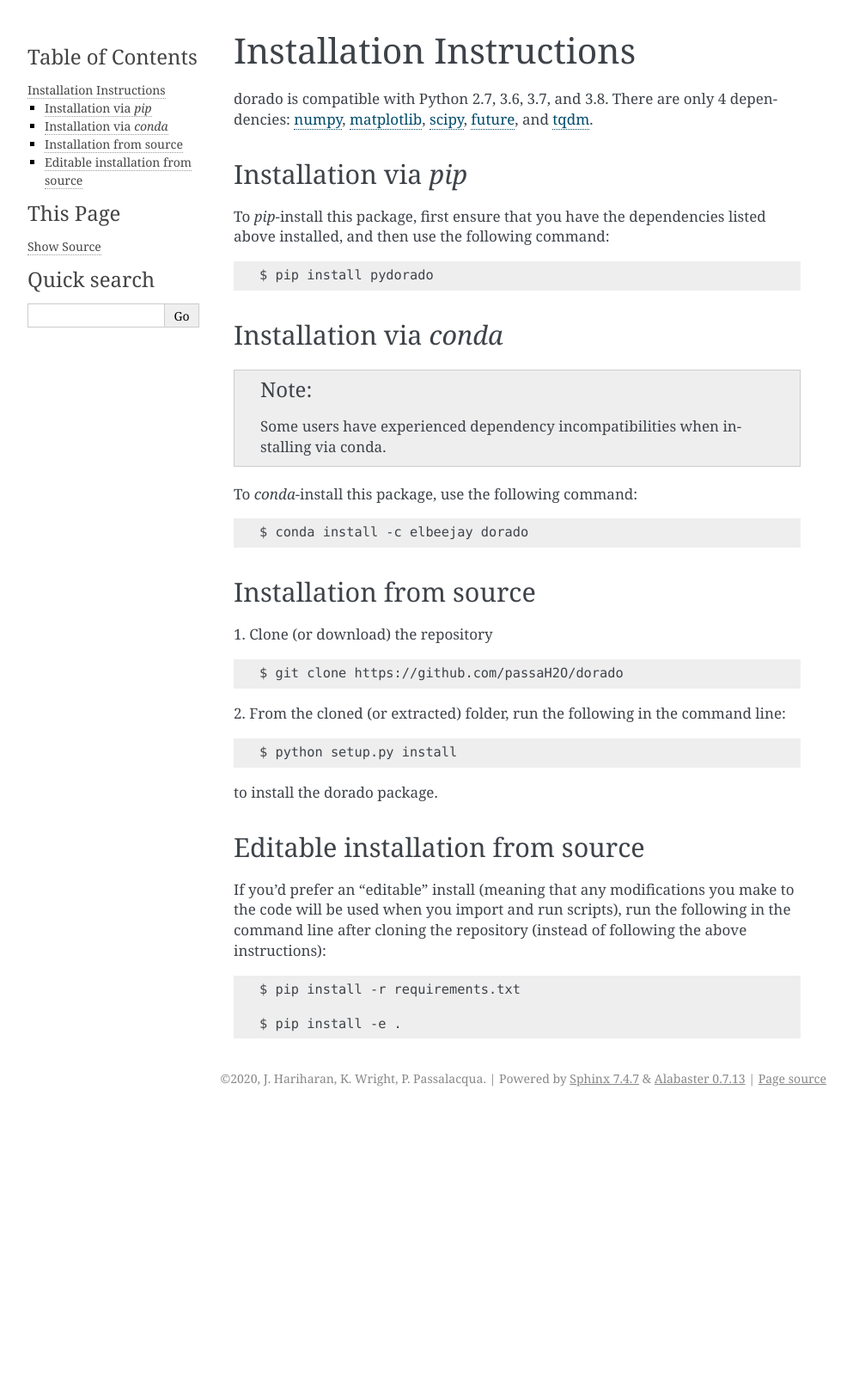
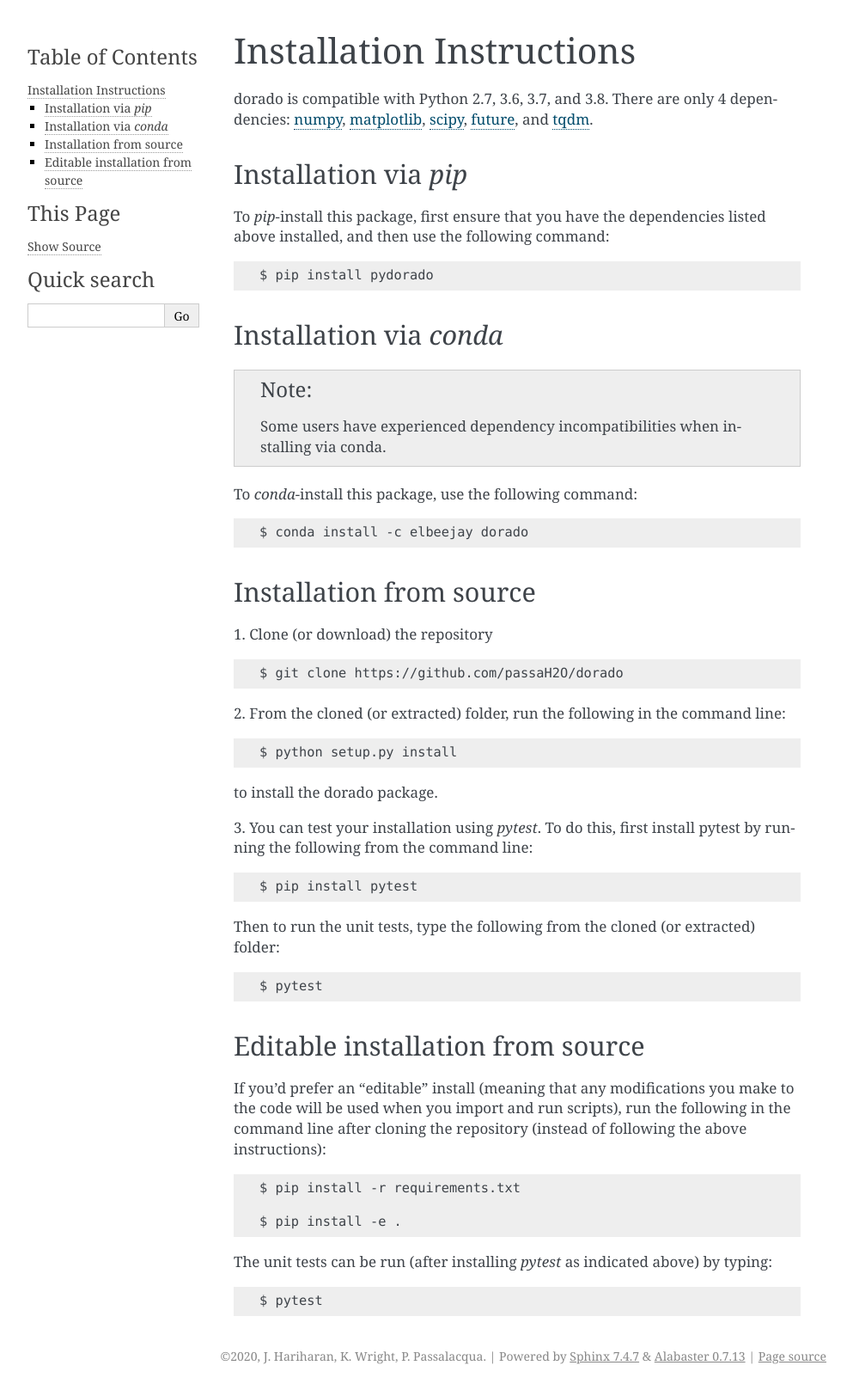
Before and after one commit to passaH2O/dorado, a Sphinx documentation site: the page built from docs/source/install/index.rst, in a window 1280 px wide. Shown: the whole page at 86% size, without its empty margins (148-1141 px from the left). Built offline with Sphinx 7.4.7, drawn with Linux system fonts in a browser that asks for light colours; formulas are drawn with MathJax 3; before the commit the page ends 1294 px from its top, so only the background shows below that.

Commit message:
info about running unit tests

```diff
--- a/docs/source/install/index.rst
+++ b/docs/source/install/index.rst
@@ -39,6 +39,16 @@ Installation from source
 
 to install the dorado package.
 
+3. You can test your installation using `pytest`. To do this, first install pytest by running the following from the command line:
+::
+
+   $ pip install pytest
+
+Then to run the unit tests, type the following from the cloned (or extracted) folder:
+::
+
+   $ pytest
+
 
 Editable installation from source
 ---------------------------------
@@ -48,3 +58,8 @@ If you'd prefer an "editable" install (meaning that any modifications you make t
    $ pip install -r requirements.txt
 
    $ pip install -e .
+
+The unit tests can be run (after installing `pytest` as indicated above) by typing:
+::
+
+   $ pytest
```
Also changed, not shown: README.md (+3 -1 lines).
